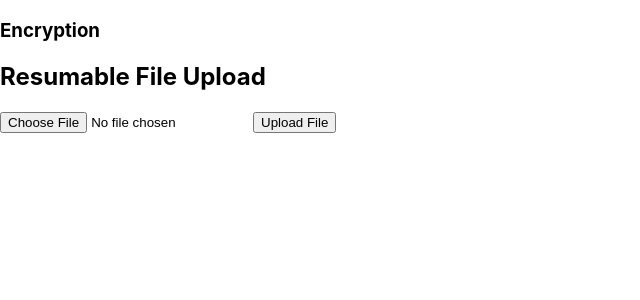
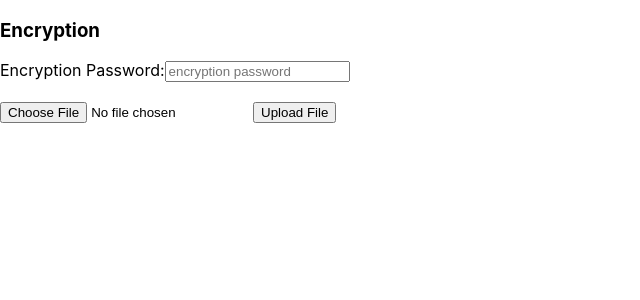
Before and after one commit to benmatela/react-nodejs-file-encryption, a React (Create React App) app in the folder client/: page /encryption in a window 1280 px wide. Shown: the top 300 px of the page, without its empty margins (0-640 px from the left). Built offline with nearby package versions, Linux system fonts and the light colour scheme.

Commit message:
init form

```diff
--- a/client/package.json
+++ b/client/package.json
@@ -12,6 +12,7 @@
     "@types/react-dom": "^18.3.1",
     "react": "^18.3.1",
     "react-dom": "^18.3.1",
+    "react-hook-form": "^7.53.2",
     "react-router-dom": "^6.28.0",
     "react-scripts": "5.0.1",
     "typescript": "^4.9.5",
--- a/client/src/components/FileUpload.tsx
+++ b/client/src/components/FileUpload.tsx
@@ -111,7 +111,6 @@ export const FileUpload = ({
 
     return (
         <div id='fileUpload'>
-            <h2>Resumable File Upload</h2>
             <h3>{uploadStatus}</h3>
             {uploadProgress > 0 && <progress value={uploadProgress} />}
             <input id='file' type="file" onChange={handleFileChange} />
--- a/client/src/pages/encryption/Encryption.tsx
+++ b/client/src/pages/encryption/Encryption.tsx
@@ -1,14 +1,61 @@
 import React, { useState } from 'react'
 import { FileUpload } from '../../components/FileUpload'
 import { AESBlockSize } from '../../models/enums/encryption.enum';
+import { useForm } from 'react-hook-form';
+import { IEncryptFileRequest } from '../../models/encryption.model';
 
 export const Encryption = () => {
+    const form = useForm<IEncryptFileRequest>();
+    const { register, control, handleSubmit, formState } = form;
+    const { errors } = formState;
     const [shouldEncrypt, setShouldEncrypt] = useState<boolean>(true);
     const [aesBlockSize, setAesBlockSize] = useState<AESBlockSize>(AESBlockSize.AES_256);
     const [encryptionPassword, setEncryptionPassword] = useState<string>("");
+
+    /**
+     * Submits the form to the encryption API
+     *
+     * @param {IEncryptFileRequest} formData
+     */
+    const onSubmit = (formData: IEncryptFileRequest) => {
+        try {
+
+        } catch (error: any) {
+            console.error(error.message)
+        }
+    }
+
     return (
         <div>
             <h3>Encryption</h3>
+            <form
+                onSubmit={handleSubmit(onSubmit)}
+                className=""
+                noValidate
+            >
+                <div className="mb-6">
+                    <label
+                        className=""
+                        htmlFor="encryptionPassword"
+                        data-testid={"encryptionPassword"}
+                    >
+                        Encryption Password:
+                    </label>
+                    <input
+                        className=""
+                        id="encryptionPassword"
+                        data-testid={"encryptionPassword"}
+                        autoComplete="false"
+                        type="password"
+                        placeholder="encryption password"
+                        {...register("encryptionPassword", {
+                            required: "Encryption Password is required",
+                        })}
+                    />
+                    <p className="error text-red-500">{errors.encryptionPassword?.message}</p>
+                </div>
+            </form>
+
             <FileUpload
                 shouldEncrypt={shouldEncrypt}
                 aesBlockSize={aesBlockSize}
```
Also changed, not shown: 1 other file (tests, documents, lock files or other folders).
